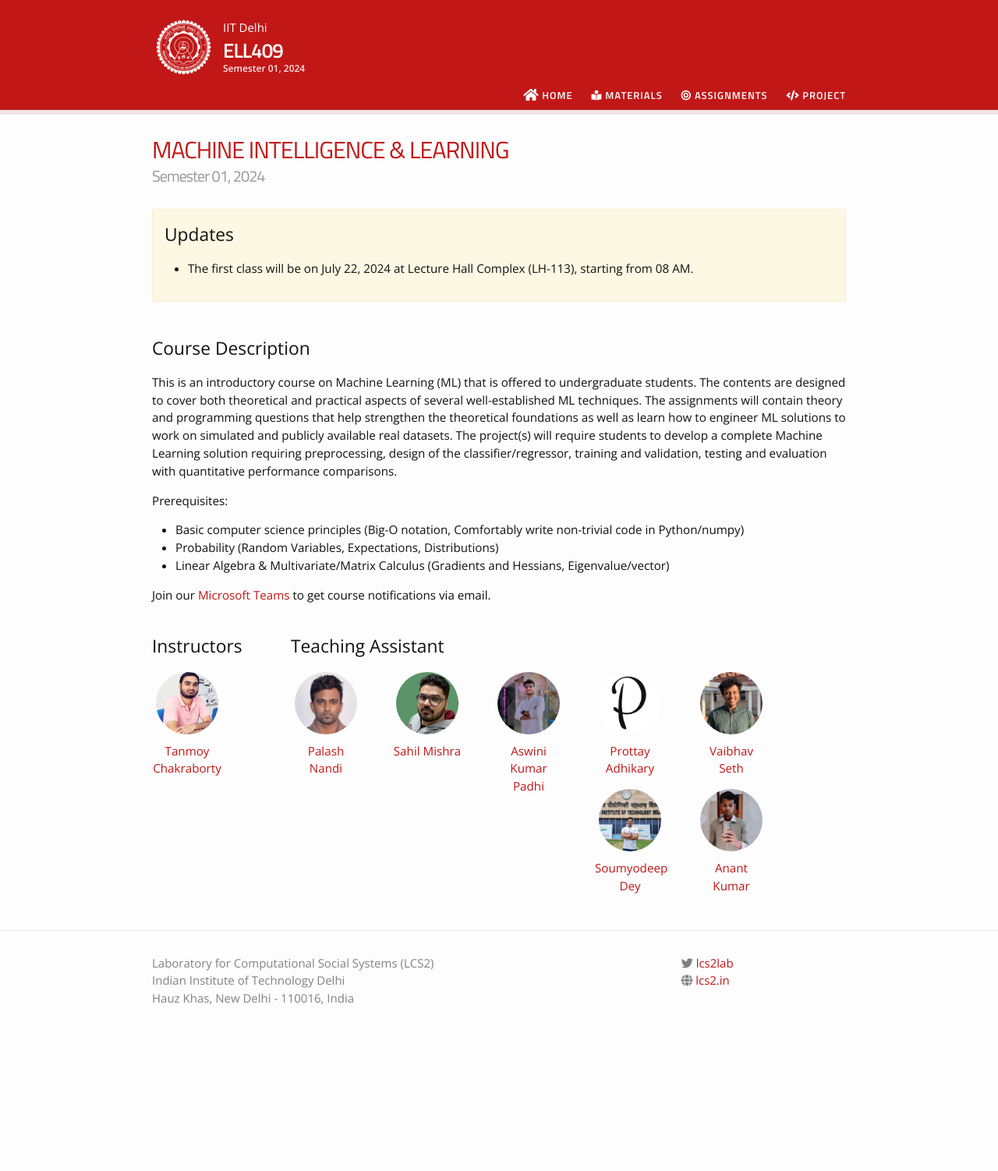
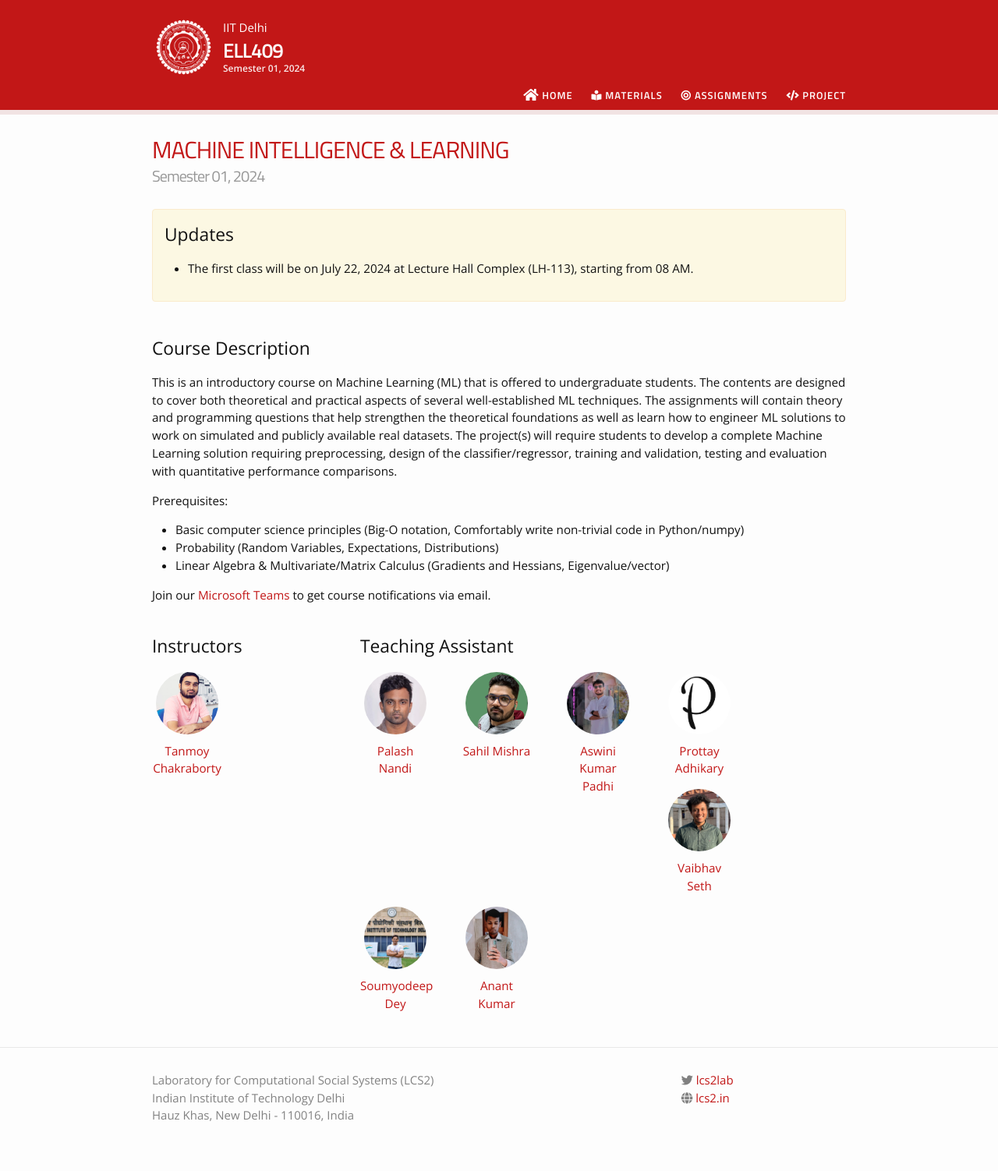
Before and after one commit to lcs2-iitd/ELL409-2401, a Jekyll site: the page built from index.md, in a window 1280 px wide. Shown: the whole page at 78% size. Built offline with Jekyll 4.4.1, drawn with Linux system fonts in a browser that asks for light colours; nearby versions of some CDN libraries; before the commit the page ends 1351 px from its top, so only the background shows below that.

Commit message:
Update home.html

```diff
--- a/_layouts/home.html
+++ b/_layouts/home.html
@@ -16,7 +16,7 @@ layout: default
 
     <br>
     <div>
-        <div style="width:20%; float: left">
+        <div style="width:30%; float: left">
             <!-- <h2>Instructors</h2> -->
             <!-- <div class="image--cover-container">
                 <img src="{{site.data.people.instructor.profile_pic | prepend: site.baseurl }}" class="image--cover">
@@ -38,7 +38,7 @@ layout: default
             </div>
         </div>
 
-        <div style="width:80%; float: left">
+        <div style="width:70%; float: left">
             <div class="profile-pic-gallary ">
                 <h2>Teaching Assistant</h2>
                 {% for ta in site.data.people.teaching_assistants %}
```
